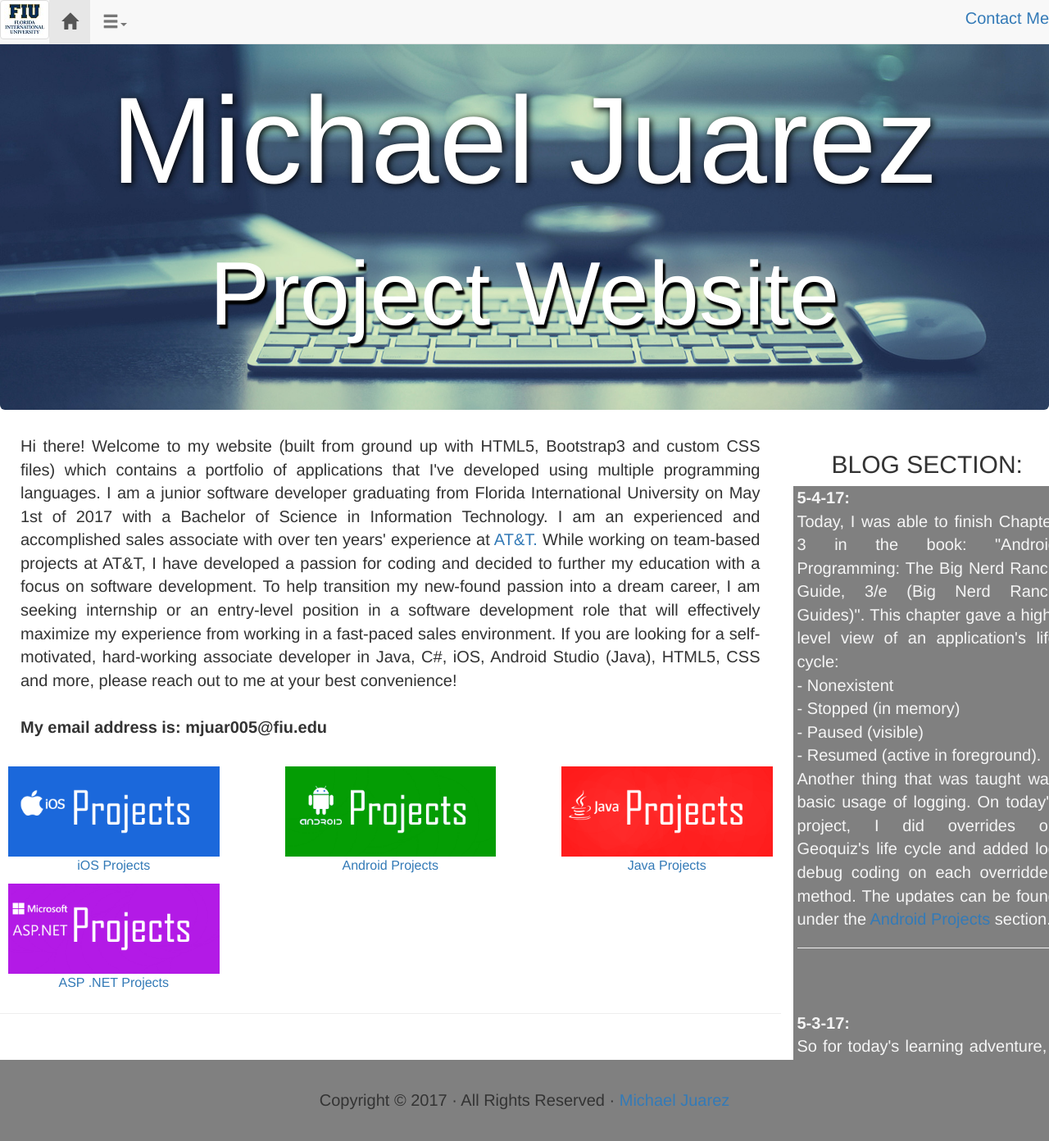
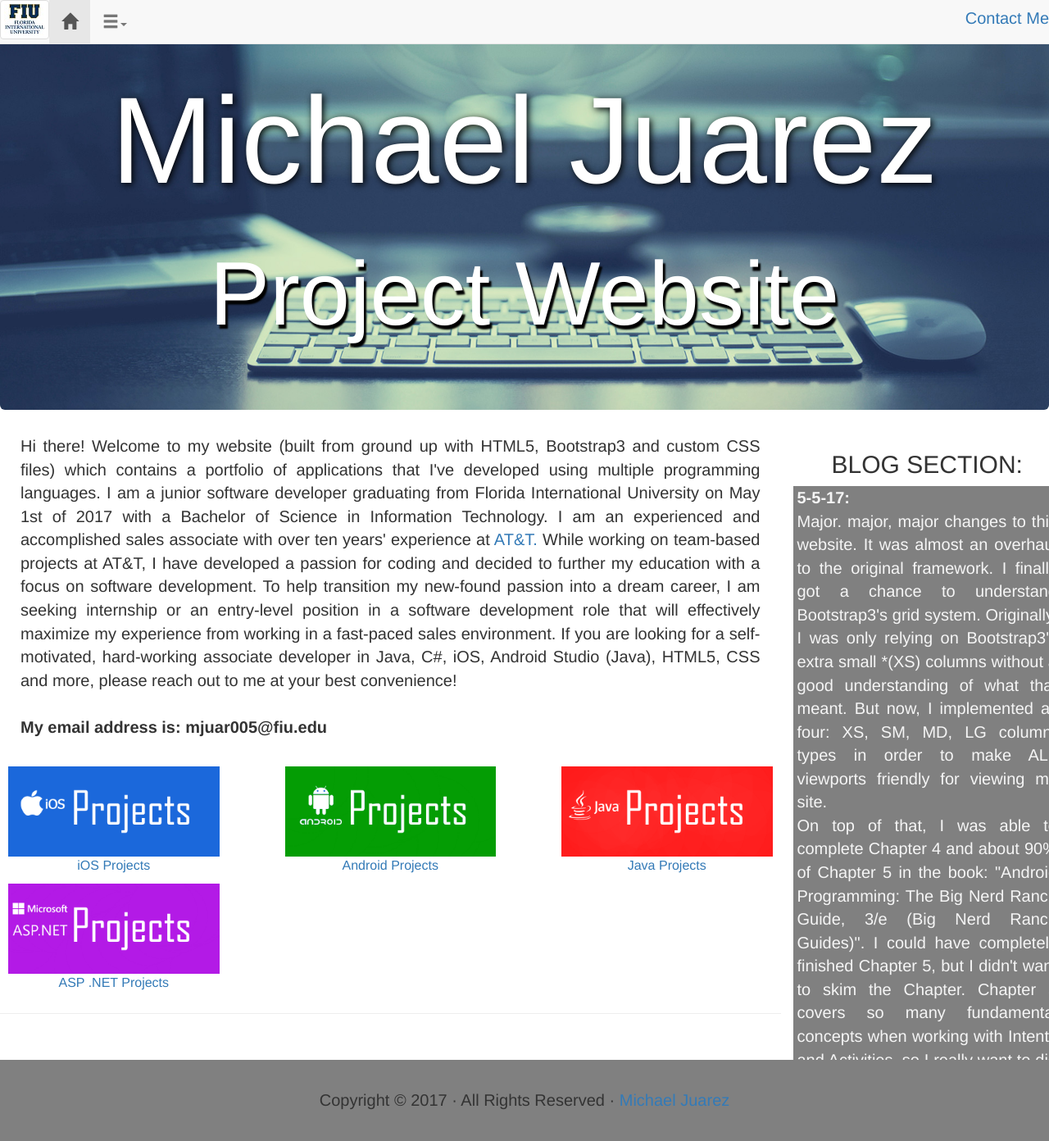
Before and after one commit to MikeJuarez/MikeJuarez.github.io, a Jekyll site: the page index.html, which Jekyll copies as it is, in a window 1280 px wide. Shown: the whole page at 82% size. Built offline with Jekyll 4.4.1, drawn with Linux system fonts in a browser that asks for light colours; some of the changed text lies outside the part shown.

Commit message:
Blog update 5-5-17
- Chapter 4 and almost Chapter 5

```diff
--- a/css/mikej.css
+++ b/css/mikej.css
@@ -129,7 +129,7 @@ p {
 	.addPaddingUpDown5px {
 		padding-top: 5px;
 		padding-bottom:5px;
-		font-size: 12px;
+		font-size: 16px;
 		width: 100%;
 	}
 
@@ -170,7 +170,7 @@ p {
 	.addPaddingUpDown5px {
 		padding-top: 5px;
 		padding-bottom:5px;
-	    font-size: 14px;
+	    font-size: 16px;
 		width: 100%;
 	}
 
--- a/index.html
+++ b/index.html
@@ -124,6 +124,12 @@
   </div>
   <div class="row">
   <div class="col-scollable-y">
+
+  <b>5-5-17:</b><br/>
+  Major. major, major changes to this website.  It was almost an overhaul to the original framework.  I finally got a chance to understand Bootstrap3's grid system.  Originally, I was only relying on Bootstrap3's extra small *(XS)  columns without a good understanding of what that meant.  But now, I implemented all four: XS, SM, MD, LG column-types in order to make ALL viewports friendly for viewing my site.<br/>
+  On top of that, I was able to complete Chapter 4 and about 90% of Chapter 5 in the book: "Android Programming: The Big Nerd Ranch Guide, 3/e (Big Nerd Ranch Guides)".  I could have completely finished Chapter 5, but I didn't want to skim the Chapter.  Chapter 5 covers so many fundamental concepts when working with Intents and Activities, so I really want to dig deep and understand what is going on.  I won't upload a project today, but after my brain stops hurting and I get some rest, I'll post the final implementation of the Geoquiz project tommorrow.
+  <hr><br/>
+
   <b>5-4-17:</b><br/>
   Today, I was able to finish Chapter 3 in the book: "Android Programming: The Big Nerd Ranch Guide, 3/e (Big Nerd Ranch Guides)".  This chapter gave a high-level view of an application's life cycle:<br/>
    - Nonexistent <br/>
@@ -131,7 +137,7 @@
    - Paused (visible) <br/>
    - Resumed (active in foreground).<br/>
      Another thing that was taught was basic usage of logging.  On today's project, I did overrides on Geoquiz's life cycle and added log debug coding on each overridden method.  The updates can be found under the <a href="Android Projects">Android Projects</a> section.
-  <hr><br/><br/>
+  <hr><br/>
 
   <b>5-3-17:</b><br/>
   So for today's learning adventure, I finished Chapter 2 in the book: Android Programming: The Big Nerd Ranch Guide, 3/e (Big Nerd Ranch Guides)."  For today's "A Project a Day", I'm continuing and building on yesterday's project under the <a href="Android Projects">Android Projects</a> section.  Today's continuation project explained many concepts that I'm already familiar with, but also taught me "proper etiquette" when using resources in my project. <br />
```
